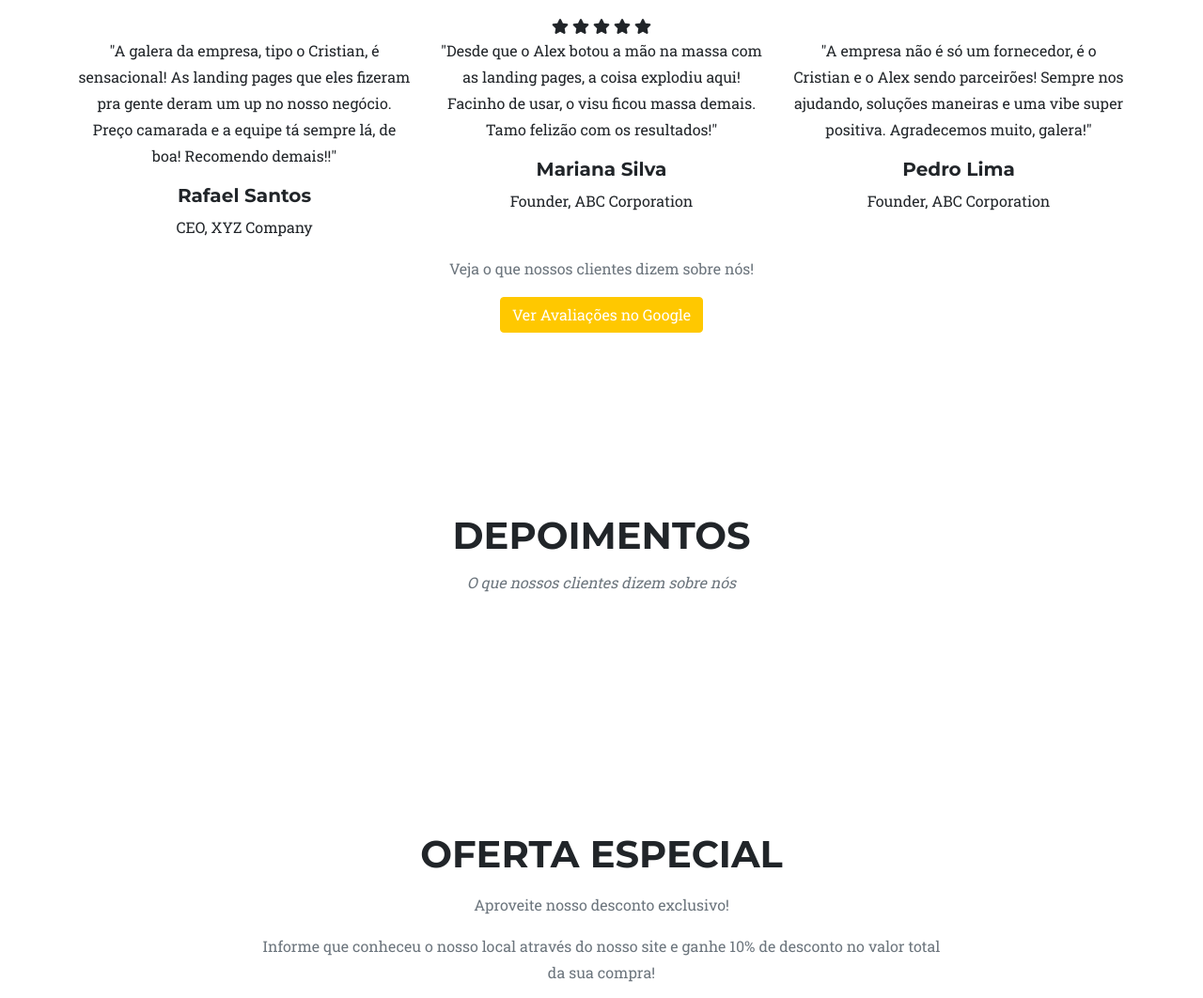
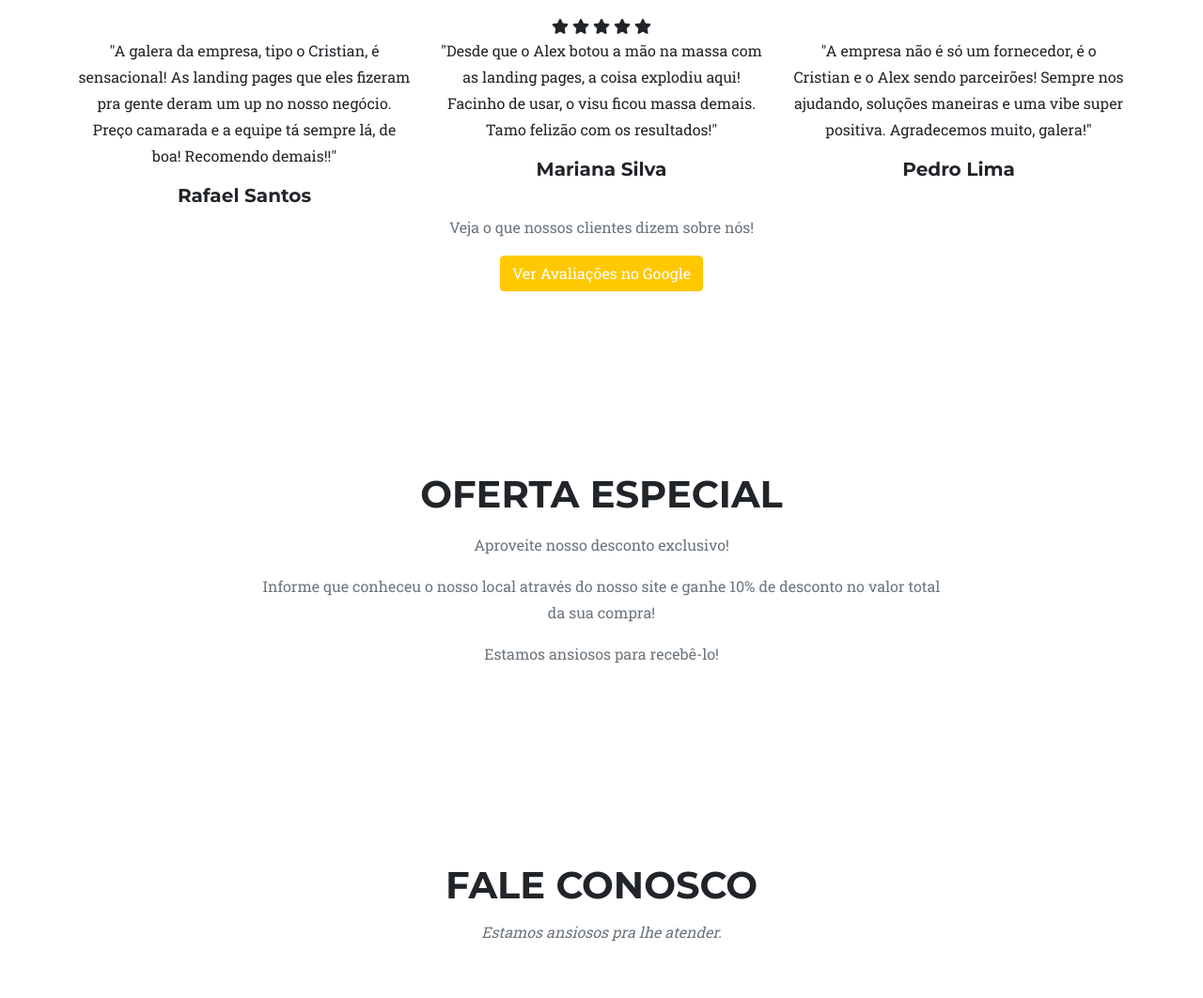
Before and after one commit to cristianritter/catalogodigital, a Django app: page /ajrcutelaria in a window 1280 px wide. Shown: the part 1707-2769 px from the top of the page at 94% size. Run offline with Django 5.2, Linux system fonts and the light colour scheme; some libraries are stand-ins or nearby versions.

Commit message:
remocao de testimonials

```diff
--- a/landing/templates/cities/sapiranga/ajrcutelaria.html
+++ b/landing/templates/cities/sapiranga/ajrcutelaria.html
@@ -119,7 +119,6 @@
                         </div>
                         <div class="testimonial-author">
                             <h5>Rafael Santos</h5>
-                            <p>CEO, XYZ Company</p>
                         </div>
                     </div>
 
@@ -130,7 +129,6 @@
                         </div>
                         <div class="testimonial-author">
                             <h5>Mariana Silva</h5>
-                            <p>Founder, ABC Corporation</p>
                         </div>
                     </div>
 
@@ -141,7 +139,6 @@
                         </div>
                         <div class="testimonial-author">
                             <h5>Pedro Lima</h5>
-                            <p>Founder, ABC Corporation</p>
                         </div>
                     </div>
                 </div>
@@ -149,18 +146,6 @@
 
                 <!-- Adicione um link para redirecionar para a página do Google My Business -->
                 <a href="https://www.google.com/search?q=Sua+Empresa" target="_blank" class="btn btn-primary">Ver Avaliações no Google</a>
-            </div>
-        </section>
-
-
-        <!-- Testimonials Section -->
-        <section class="page-section" id="testimonials">
-            <div class="container">
-                <div class="text-center">
-                    <h2 class="section-heading text-uppercase">Depoimentos</h2>
-                    <h3 class="section-subheading text-muted">O que nossos clientes dizem sobre nós</h3>
-                </div>
-
             </div>
         </section>
 
@@ -186,7 +171,7 @@
             <div class="container">
                 <div class="text-center">
                     <h2 class="section-heading text-uppercase">Fale conosco</h2>
-                    <h3 class="section-subheading text-muted">Estamos prontos pra lhe atender de seg à sex das 07 às 19.</h3>
+                    <h3 class="section-subheading text-muted">Estamos ansiosos pra lhe atender.</h3>
                 </div>
 
                 <!-- Contact Information -->
```
